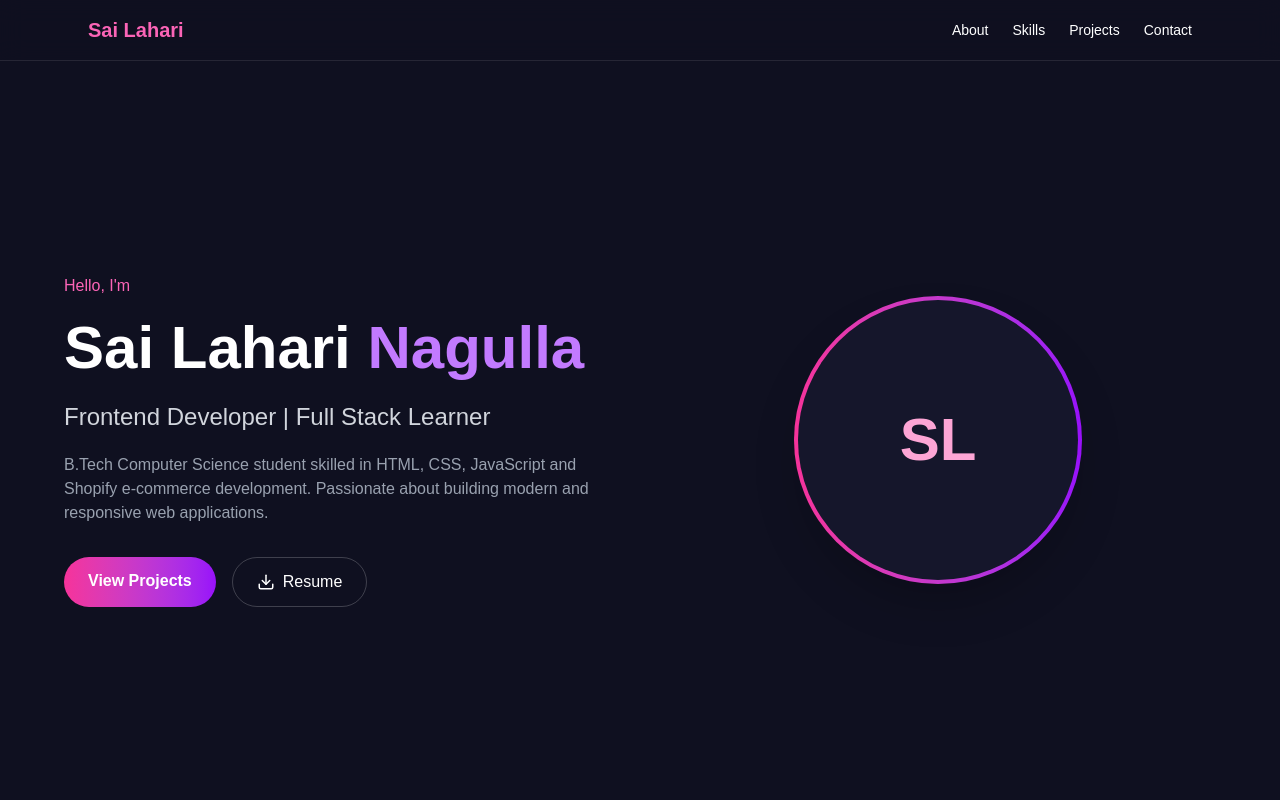
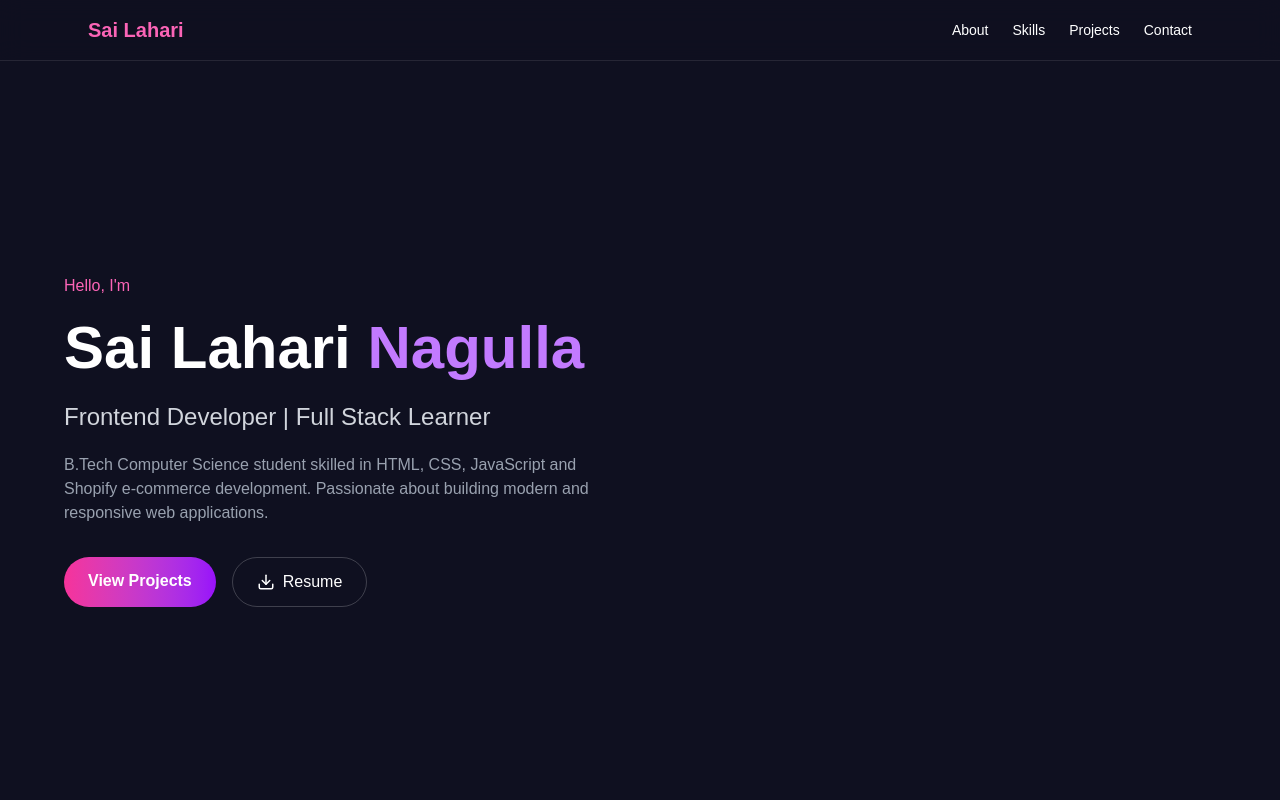
Before and after one commit to NagullaSaiLahari3281/Portfolioo, a Next.js app: page / in a window 1280 px wide. Shown: the top 800 px of the page. Built offline with nearby package versions, Linux system fonts and the light colour scheme.

Commit message:
Update page.tsx

```diff
--- a/app/page.tsx
+++ b/app/page.tsx
@@ -154,24 +154,7 @@ export default function Home() {
 
           </motion.div>
 
-          <motion.div
-            initial={{ opacity: 0, scale: 0.8 }}
-            animate={{ opacity: 1, scale: 1 }}
-            transition={{ duration: 0.8 }}
-            className="flex justify-center"
-          >
 
-            <div className="w-72 h-72 rounded-full bg-gradient-to-r from-pink-500 to-purple-600 p-1 shadow-2xl">
-
-              <div className="w-full h-full rounded-full bg-[#15162b] flex items-center justify-center text-6xl font-bold text-pink-300">
-
-                SL
-
-              </div>
-
-            </div>
-
-          </motion.div>
 
         </div>
 
```
